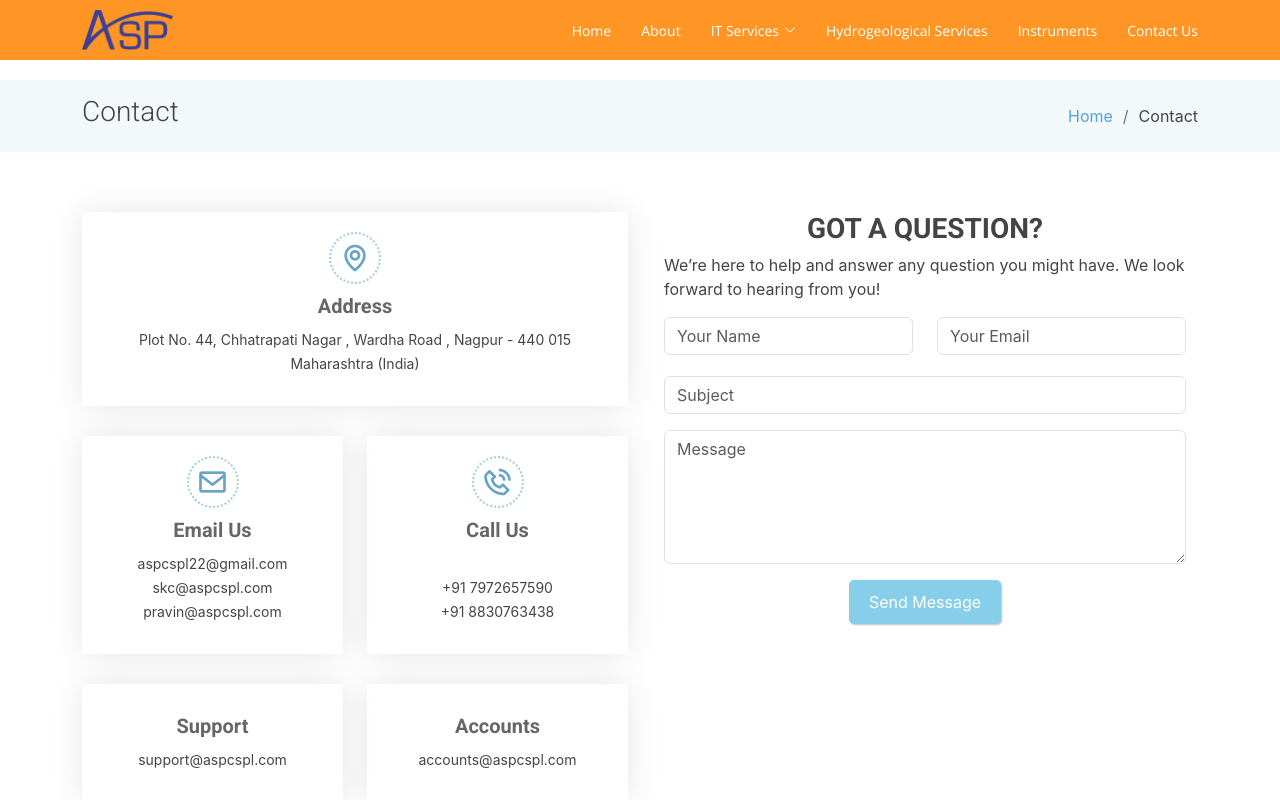
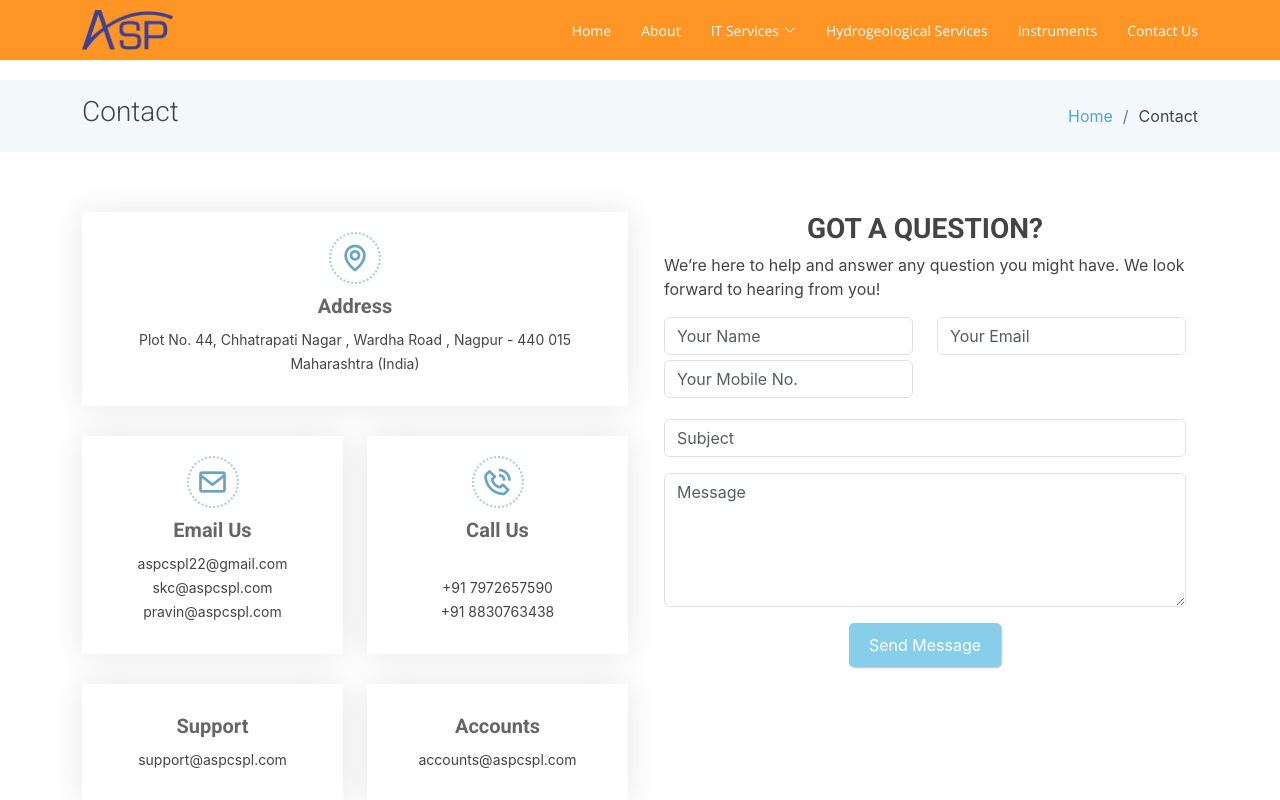
Before and after one commit to MehvishSheikh/asp_website, a React (Create React App) app: page /Contact in a window 1280 px wide. Shown: the top 800 px of the page. Built offline with nearby package versions, Linux system fonts and the light colour scheme.

Commit message:
changes donee

```diff
--- a/src/components/AboutComponent/AboutComponent.js
+++ b/src/components/AboutComponent/AboutComponent.js
@@ -95,7 +95,7 @@ const AboutComponent = () => {
               <li>
                 <i className="bi bi-check2-circle" /> <b>
  Groundwater Studies for Industries , Infrastructure and Mining Projects : </b>
-Harnessing the power of sustainable water resources, we conduct comprehensive hydrogeological studies to support industries and mining projects. Our expertise ensures effective water management for optimal project outcomes.
+Harnessing the power of sustainable water resources, we conduct comprehensive hydrogeological studies to support various projects. Our expertise ensures effective water management for optimal project outcomes.
               </li>
 
               <li>
@@ -187,20 +187,20 @@ Using advanced geophysical survey methods, we explore groundwater resources to p
     <section className="testimonials" data-aos="fade-up">
       <div className="container">
         <div className="section-title">
-          <h2>Testimonials</h2>
-          <p>
+          {/* <h2>Testimonials</h2> */}
+          {/* <p>
           Our clients speak volumes about our exceptional services.
           Discover the testimonials that reflect our commitment
           to excellence and client satisfaction.Exceptional team and
           outstanding services! The company's ability to solve complex challenges
           have greatly benefited our projects.
-          </p>
-          <p>
+          </p> */}
+          {/* <p> */}
                 {/* <i className="bx bxs-quote-alt-left quote-icon-left" /> */}
-                " We encourage each of you to embrace challenges as opportunities,
-                 innovate fearlessly, and foster a collaborative to achieve remarkable milestones."
+                {/* " We encourage each of you to embrace challenges as opportunities,
+                 innovate fearlessly, and foster a collaborative to achieve remarkable milestones." */}
                 {/* <i className="bx bxs-quote-alt-right quote-icon-right" /> */}
-              </p>
+              {/* </p> */}
         </div>
         <div className="testimonials-carousel swiper">
           <div className="swiper-wrapper">
--- a/src/components/Contact_page/ContactReact.js
+++ b/src/components/Contact_page/ContactReact.js
@@ -5,11 +5,13 @@ function ContactForm() {
   const [emailid, setEmail] = useState('');
   const [subject, setSubject] = useState('');
   const [text, setText] = useState('');
+  const [mobile, setMobile] = useState('')
 
   const [nameError, setNameError] = useState('');
   const [emailError, setEmailError] = useState('');
   const [subjectError, setSubjectError] = useState('');
   const [textError, setTextError] = useState('');
+  const [mobileError, setMobileError] = useState('');
 
   const handleSendEmail = async () => {
     // Perform form validation before sending email
@@ -25,6 +27,13 @@ function ContactForm() {
       return;
     } else {
       setEmailError('');
+    }
+
+    if (!mobile || !/^\d{10}$/.test(mobile)) {
+      setMobileError('Please enter a valid mobile number');
+      return;
+    } else {
+      setMobileError('');
     }
 
     if (!subject) {
@@ -45,6 +54,7 @@ function ContactForm() {
       const response = await axios.post('https://asp-api.vercel.app/api/send-email', {
         name,
         emailid,
+        mobile,
         subject,
         text,
       });
@@ -91,6 +101,20 @@ function ContactForm() {
               />
               <div className="error-message">{emailError}</div>
             </div>
+            <br/>
+            <div className="col-md-6 form-group mt-3 mt-md-0">
+              <input
+                type="text"
+                value={mobile}
+                onChange={(e) => setMobile(e.target.value)}
+                className="form-control"
+                name="mobile"
+                id="mobile"
+                placeholder="Your Mobile No."
+                required=""
+              />
+              <div className="error-message">{mobileError}</div>
+            </div>
           </div>
           <div className="form-group mt-3">
             <input
--- a/src/components/services_Page/HydroServices.js
+++ b/src/components/services_Page/HydroServices.js
@@ -123,6 +123,10 @@ const HydroServices = () => {
                                         <i className="bi bi-check" />  Geophysical studies for ground water abstraction of the existing or proposed project premises.
 
                                     </li>
+                                    <li>
+                                        <i className="bi bi-check" />  Water Audit.
+
+                                    </li>
 
                                 </ul>
                             </div>
```
